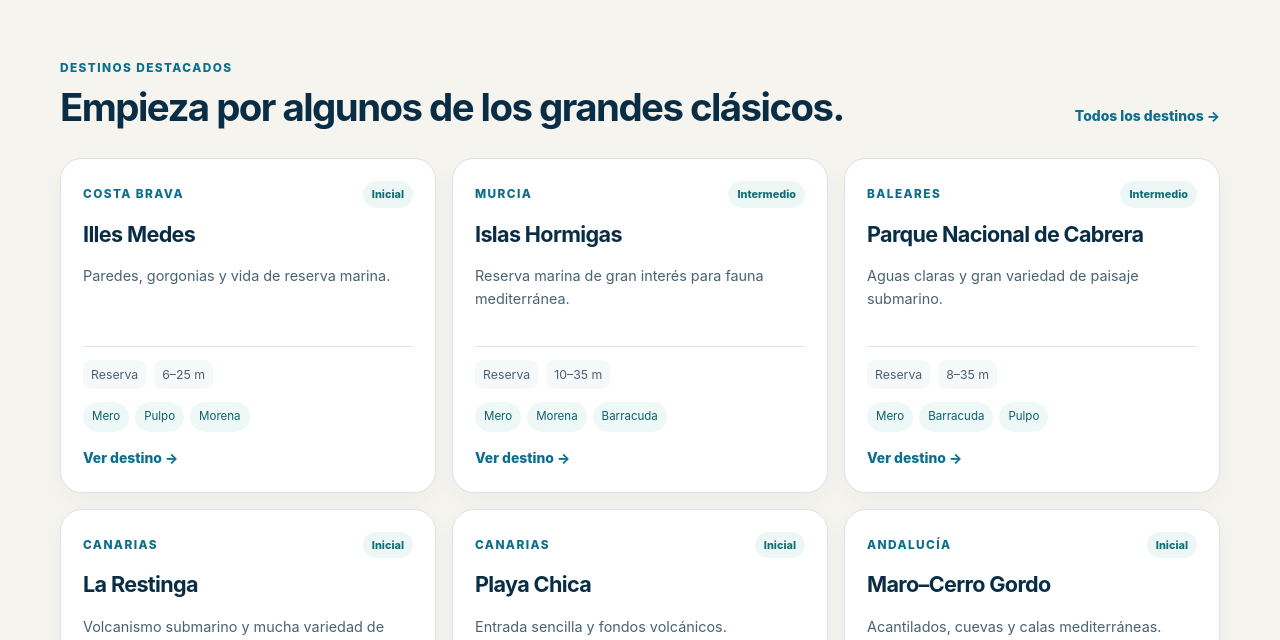
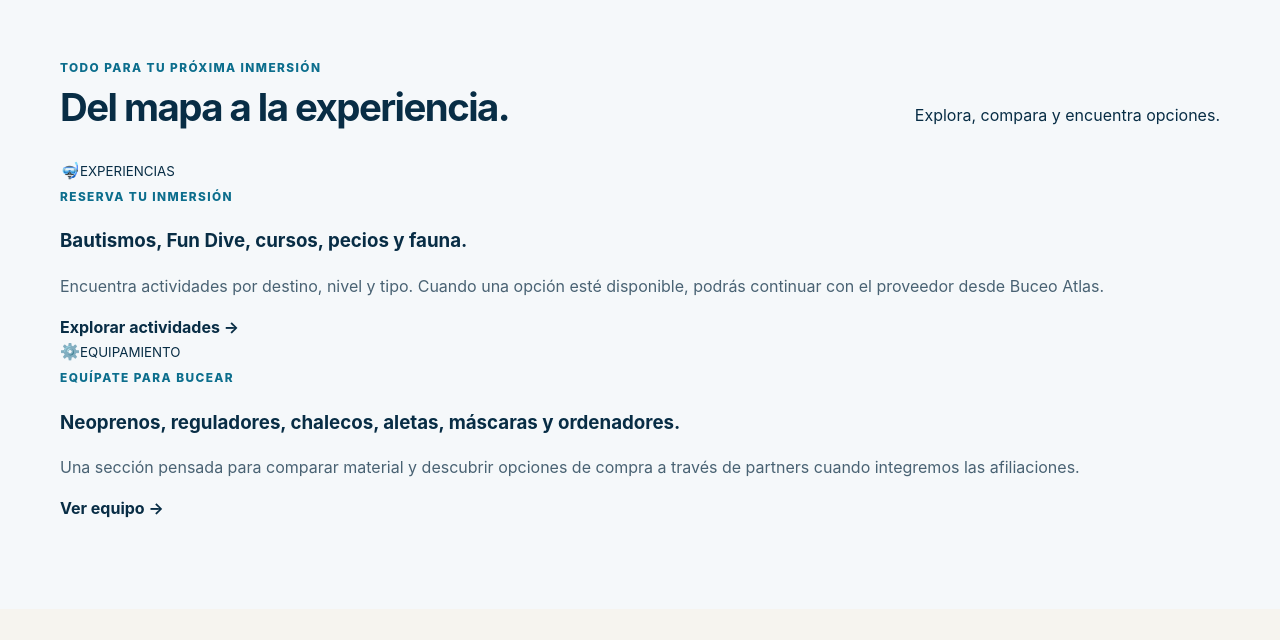
Before and after one commit to poldoria6-droi/buceo, a Next.js app: page / in a window 1280 px wide. Shown: the part 1840-2480 px from the top of the page. Built offline with nearby package versions, Linux system fonts and the light colour scheme.

Commit message:
add experiences and equipment hub to homepage

```diff
--- a/app/page.tsx
+++ b/app/page.tsx
@@ -76,6 +76,35 @@ export default function HomePage(){
       </div>
     </section>
 
+    <section className="section home-commercial-section">
+      <div className="container">
+        <div className="section-heading">
+          <div><span className="eyebrow">TODO PARA TU PRÓXIMA INMERSIÓN</span><h2>Del mapa a la experiencia.</h2></div>
+          <span className="commercial-note">Explora, compara y encuentra opciones.</span>
+        </div>
+        <div className="commercial-grid">
+          <Link href="/actividades" className="commercial-card commercial-card-activity">
+            <div className="commercial-card-visual"><span>🤿</span><small>EXPERIENCIAS</small></div>
+            <div className="commercial-card-body">
+              <span className="eyebrow">RESERVA TU INMERSIÓN</span>
+              <h3>Bautismos, Fun Dive, cursos, pecios y fauna.</h3>
+              <p>Encuentra actividades por destino, nivel y tipo. Cuando una opción esté disponible, podrás continuar con el proveedor desde Buceo Atlas.</p>
+              <strong>Explorar actividades <span>→</span></strong>
+            </div>
+          </Link>
+          <Link href="/equipo" className="commercial-card commercial-card-gear">
+            <div className="commercial-card-visual"><span>⚙️</span><small>EQUIPAMIENTO</small></div>
+            <div className="commercial-card-body">
+              <span className="eyebrow">EQUÍPATE PARA BUCEAR</span>
+              <h3>Neoprenos, reguladores, chalecos, aletas, máscaras y ordenadores.</h3>
+              <p>Una sección pensada para comparar material y descubrir opciones de compra a través de partners cuando integremos las afiliaciones.</p>
+              <strong>Ver equipo <span>→</span></strong>
+            </div>
+          </Link>
+        </div>
+      </div>
+    </section>
+
     <section className="section section-soft">
       <div className="container">
         <div className="section-heading">
```
